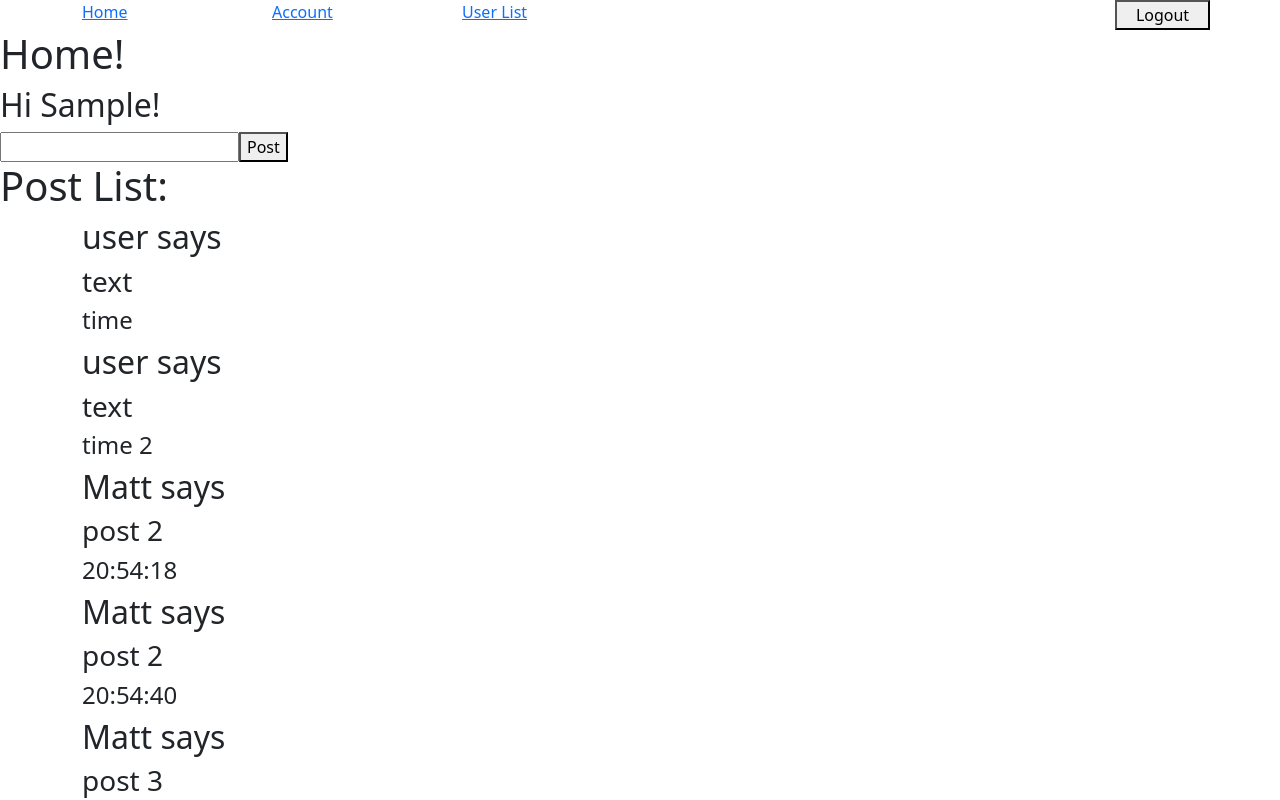
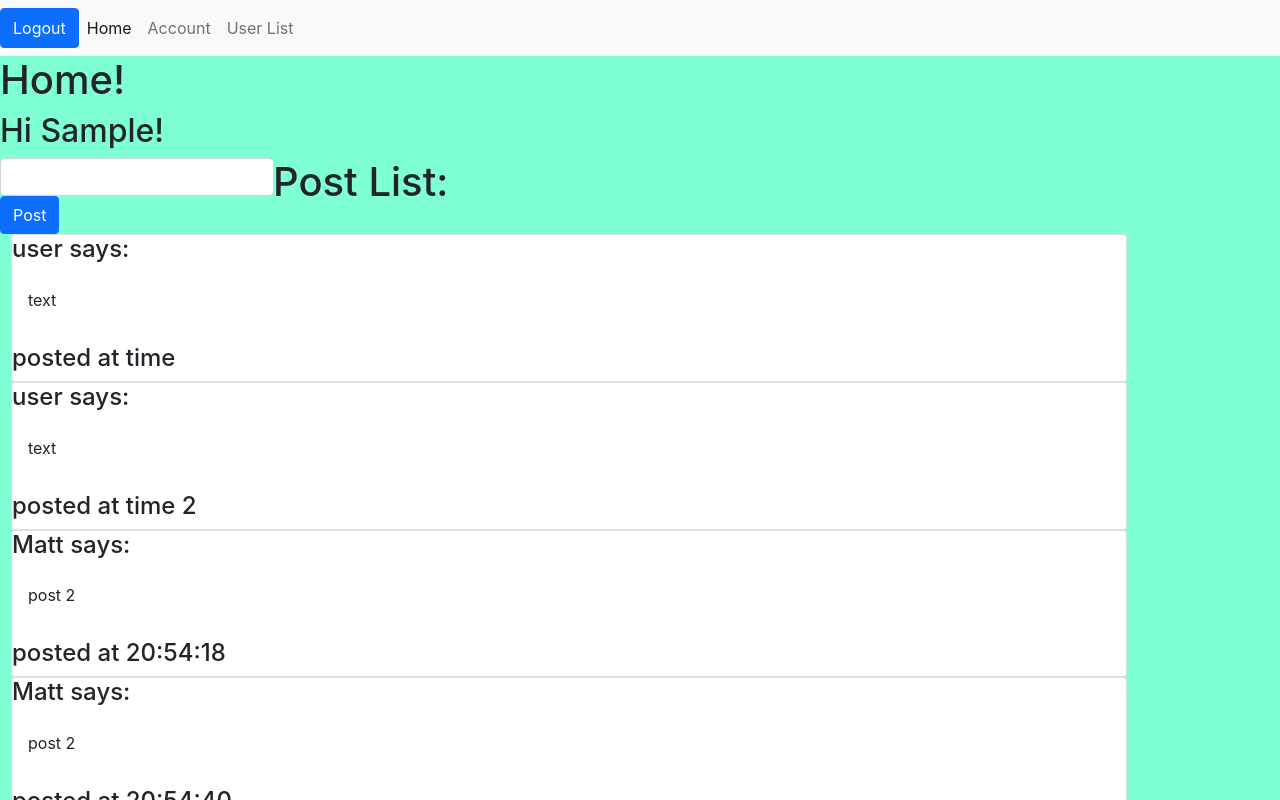
Before and after one commit to bperez3237/phase-2-react-project, a React (Create React App) app: page /login in a window 1280 px wide. Both pictures are taken after typing "Sample" into the empty fields and a click on the button "Login". Shown: the top 800 px of the page. Built offline with nearby package versions, Linux system fonts and the light colour scheme; data requests are answered from the project's data file.

Commit message:
Style changes

```diff
--- a/db.json
+++ b/db.json
@@ -191,6 +191,30 @@
       "user": "brian",
       "time": "21:16:33",
       "id": 32
+    },
+    {
+      "text": "If you want to have <input readonly> elements in your form styled as plain text, use the .form-control-plaintext class to remove the default form field styling and preserve the correct margin and padding.",
+      "user": "Chris",
+      "time": "22:9:24",
+      "id": 33
+    },
+    {
+      "text": "If you want to have <input readonly> elements in your form styled as plain text, use the .form-control-plaintext class to remove the default form field styling and preserve the correct margin and padding.",
+      "user": "Chris",
+      "time": "22:9:24",
+      "id": 34
+    },
+    {
+      "text": "vIf you want to have <input readonly> elements in your form styled as plain text, use the .form-control-plaintext class to remove the default form field styling and preserve the correct margin and padding.",
+      "user": "Buzz",
+      "time": "22:9:46",
+      "id": 35
+    },
+    {
+      "text": "POst!!!!!!!!!!",
+      "user": "user14567",
+      "time": "22:10:0",
+      "id": 36
     }
   ]
 }
--- a/src/components/Account.js
+++ b/src/components/Account.js
@@ -8,10 +8,9 @@ function Account({username, feed }) {
         counter = counter + post.text.length
     })
 
-    console.log(userFeed)
     if (userFeed.length<1) {
         return (
-            <div>
+            <div className="container">
                 <h1>Account Owner:</h1>
                 <h2>{username}</h2>
                 <h2>Number of Posts: {0}</h2>
@@ -21,7 +20,7 @@ function Account({username, feed }) {
         )
     } else {
         return (
-            <div>
+            <div className="container">
                 <h1>Account Owner:</h1>
                 <h2>{username}</h2>
                 <h2>Number of Posts: {userFeed.length}</h2>
--- a/src/components/Home.js
+++ b/src/components/Home.js
@@ -2,7 +2,6 @@ import React, {useState} from "react";
 import Post from "./Post";
 
 function Home({username, feed, setFeed }) {
-
   var today = new Date();
   var time = today.getHours() + ":" + today.getMinutes() + ":" + today.getSeconds();
 
@@ -31,22 +30,35 @@ function Home({username, feed, setFeed }) {
   let counter = 0
   const postElements = feed.map((post)=> {
     counter = counter + 1
-    return <Post key={counter} text={post.text} user={post.user} time={post.time}/>
+    return <Post
+    key={counter}
+    text={post.text}
+    user={post.user}
+    time={post.time}/>
   })
 
   return (
     <div>
+      <div>
         <h1>Home!</h1>
         <h2>Hi {username}!</h2>
-      <form onSubmit={handleSubmit}>
-        <input type='text' value={post} onChange={handleChange} />
-        <button>Post</button>
+      </div>
+      <div className="input-group">
+        <form onSubmit={handleSubmit} className='form-group' >
+          <input
+          className="form-control"
+          type='text'
+          value={post}
+          onChange={handleChange}
+          />
+          <button className="btn btn-primary" >Post</button>
         </form>
         <h1>Post List:</h1>
         <div className='container'>
           {postElements!==undefined ? postElements : null}
         </div>
       </div>
+    </div>
   );
 }
 
--- a/src/components/NavBar.js
+++ b/src/components/NavBar.js
@@ -3,12 +3,12 @@ import { NavLink} from "react-router-dom";
 
 function NavBar({logout}) {
     return (
-        <div className="container">
-            <div className="row">
-                <NavLink to='./home' className='col-2' >Home</NavLink>
-                <NavLink to='./account'className='col-2' >Account</NavLink>
-                <NavLink to='/userlist'className='col-2' >User List</NavLink>
-                <button onClick={logout} className='col-1 offset-md-5'>Logout</button>
+        <div className="navbar navbar-expand-lg navbar-light bg-light">
+            <div className="navbar-nav">
+                <button onClick={logout} className='nav-link' className='btn btn-primary'>Logout</button>
+                <NavLink to='./home' className='nav-link' >Home</NavLink>
+                <NavLink to='./account'className='nav-link' >Account</NavLink>
+                <NavLink to='/userlist'className='nav-link' >User List</NavLink>
             </div>
         </div>
     )
--- a/src/components/Post.js
+++ b/src/components/Post.js
@@ -2,10 +2,10 @@ import React from "react";
 
 function Post({text, user, time}) {
     return (
-        <div>
-            <h2>{user} says</h2>
-            <h3>{text}</h3>
-            <h4>{time}</h4>
+        <div className="card">
+            <h4>{user} says:</h4>
+            <p class="card-body">{text}</p>
+            <h4>posted at {time}</h4>
         </div>
     )
 }
--- a/src/components/UserList.js
+++ b/src/components/UserList.js
@@ -19,9 +19,9 @@ function UserList({feed}) {
     })
 
     return (
-        <div>
+        <div className="container">
             <h1>User List:</h1>
-            <h2>Filter List:</h2>
+            <h4>Filter List:</h4>
             <input type='text' value={search} onChange={handleChange} />
             <ul>
                 {userListElements}
--- a/src/index.css
+++ b/src/index.css
@@ -5,6 +5,7 @@ body {
     sans-serif;
   -webkit-font-smoothing: antialiased;
   -moz-osx-font-smoothing: grayscale;
+  background-color: aquamarine;
 }
 
 code {
--- a/src/index.js
+++ b/src/index.js
@@ -1,9 +1,9 @@
 import React from 'react';
 import ReactDOM from 'react-dom';
 import { BrowserRouter as Router } from "react-router-dom";
-import './index.css';
 import App from "./components/App"
 import 'bootstrap/dist/css/bootstrap.css'
+import './index.css';
 
 ReactDOM.render(
   <Router>
```
Lines whose indentation alone changed are shown as unchanged.
